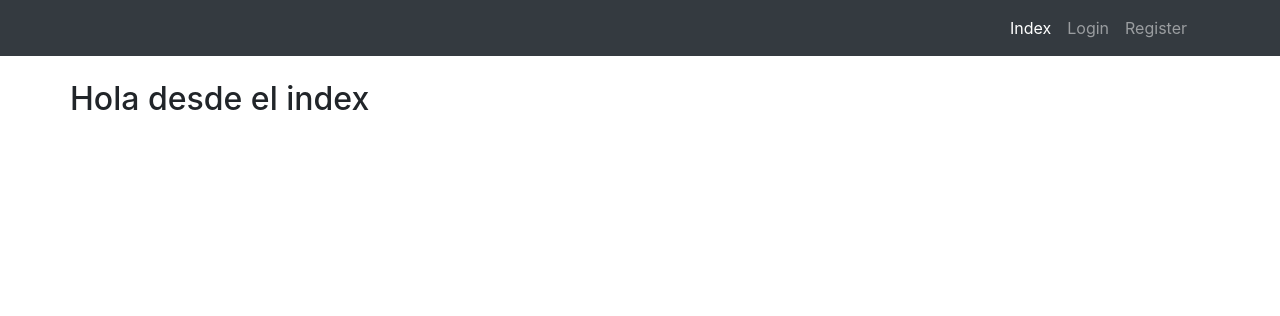
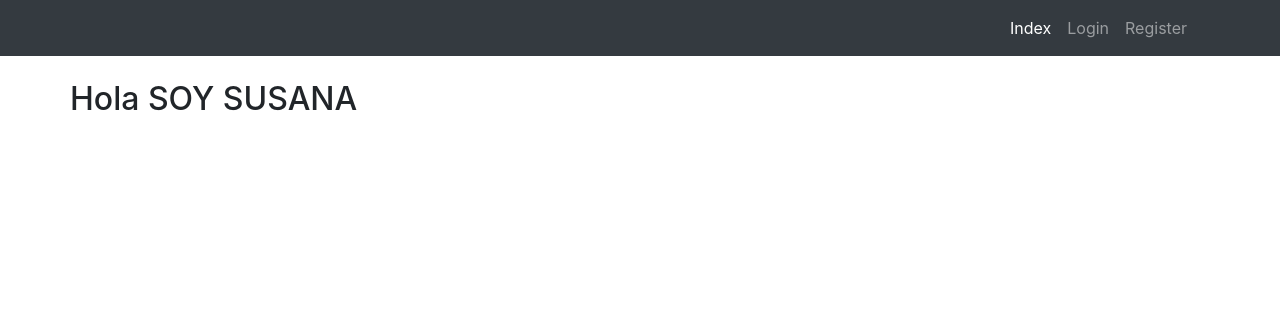
Before and after one commit to eivaremir/banking-system-emulator, a Flask app: page / in a window 1280 px wide. Shown: the top 316 px of the page. Run offline with Flask 2, Linux system fonts and the light colour scheme; some libraries are stand-ins or nearby versions.

Commit message:
PRUEBA SUSANA

```diff
--- a/flask-app/app/templates/index.html
+++ b/flask-app/app/templates/index.html
@@ -1,6 +1,6 @@
 {% extends 'layout.html' %}
 {%block container%}
-    <h2>Hola desde el index</h2>
+    <h2>Hola SOY SUSANA</h2>
 {%endblock%}
 
 <!--
```
